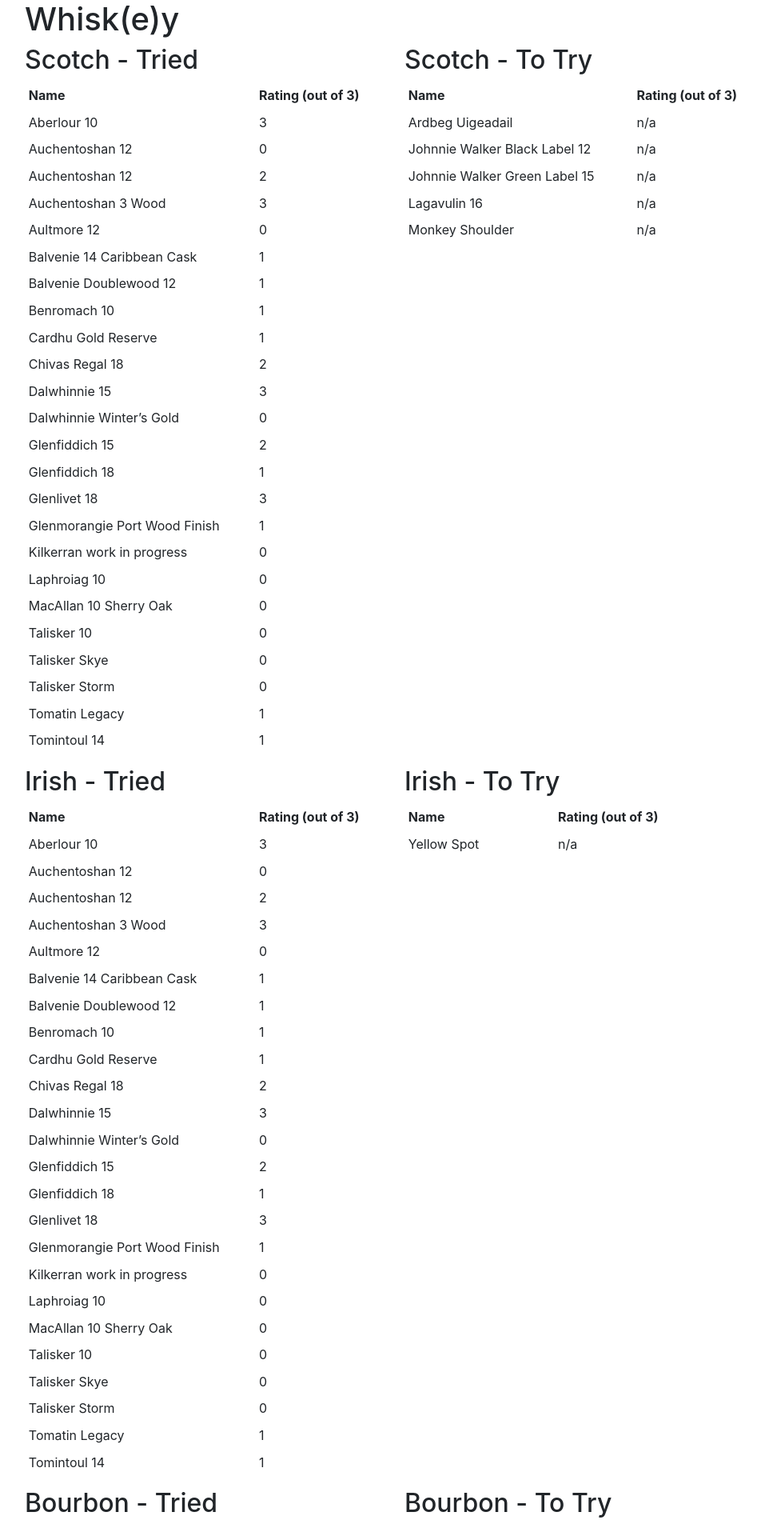
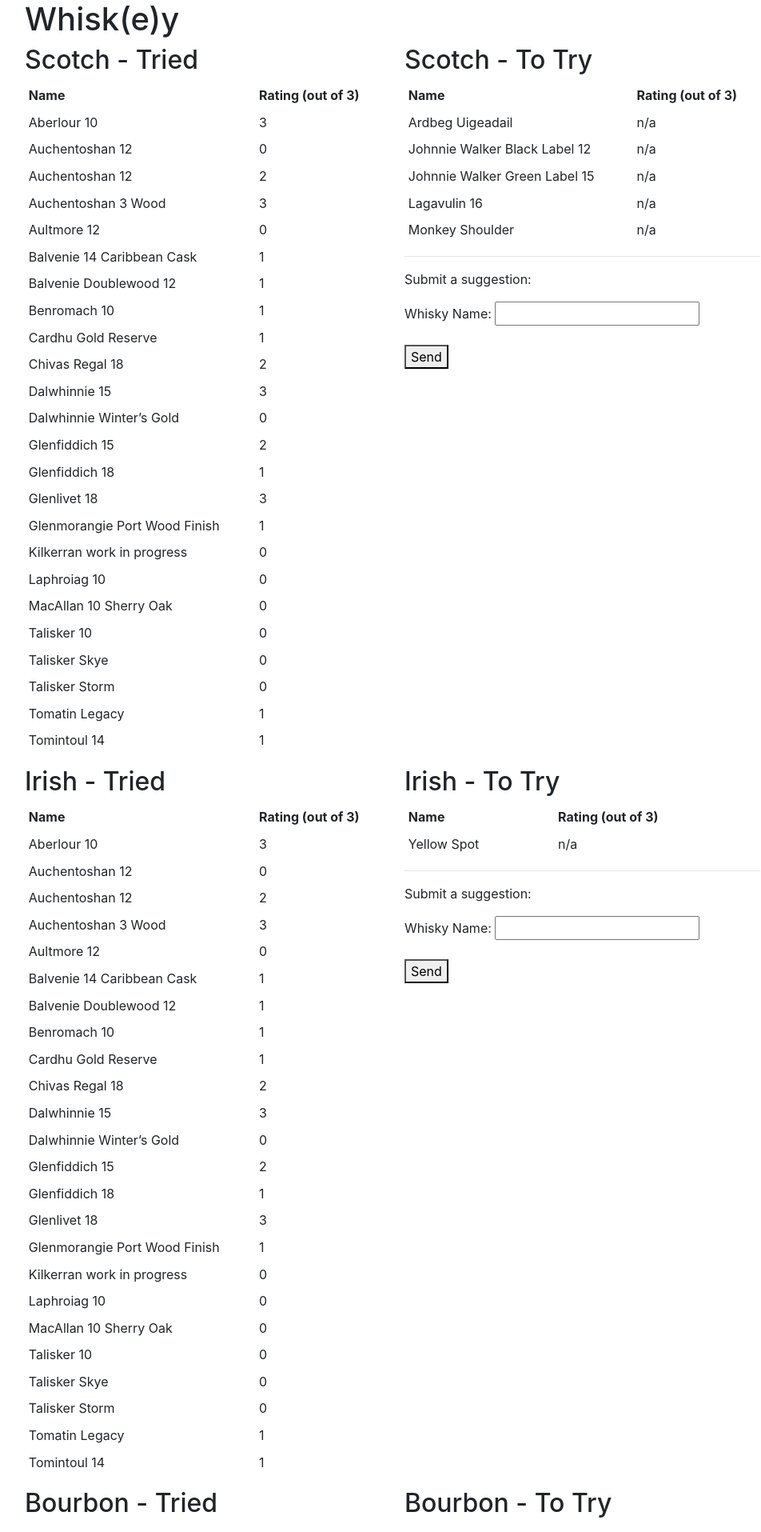
Before and after one commit to grega/whisky, a Jekyll site: the page built from index.html, in a window 1280 px wide. Shown: the top 1915 px of the page at 80% size, without its empty margins (54-1006 px from the left). Built offline with Jekyll 4.4.1, drawn with Linux system fonts in a browser that asks for light colours; some of the changed text lies outside the part shown.

Commit message:
Add Netlify Forms support for whisky suggestions

```diff
--- /dev/null
+++ b/_includes/whisky_suggestion.html
@@ -0,0 +1,7 @@
+<hr>
+<p>Submit a suggestion:</p>
+<form name="{{ include.form_name }}" method="POST" netlify-honeypot="bot-field-8a7d9e" netlify>
+  <p><label>Whisky Name: <input type="text" name="whisky_name"></label></p>
+  <p class="hidden"><label>Don’t fill this out if you're human: <input name="bot-field-8a7d9e"></label></p>
+  <p><button type="submit">Send</button></p>
+</form>
--- a/assets/css/style.scss
+++ b/assets/css/style.scss
@@ -4,3 +4,7 @@
 tbody tr th {
     font-weight: normal;
 }
+
+.hidden {
+    display: none;
+}
--- a/index.html
+++ b/index.html
@@ -17,6 +17,7 @@
                 <h2>Scotch - To Try</h2>
                 {% assign scotch_to_try_sorted = (site.data.scotch.to_try | sort: 'name') %}
                 {% include whiskys.html whiskys=scotch_to_try_sorted %}
+                {% include whisky_suggestion.html form_name="suggestion_scotch" %}
             </div>
         </div>
 
@@ -31,6 +32,7 @@
                 <h2>Irish - To Try</h2>
                 {% assign irish_to_try_sorted = (site.data.irish.to_try | sort: 'name') %}
                 {% include whiskys.html whiskys=irish_to_try_sorted %}
+                {% include whisky_suggestion.html form_name="suggestion_irish" %}
             </div>
         </div>
 
@@ -45,6 +47,7 @@
                 <h2>Bourbon - To Try</h2>
                 {% assign bourbon_to_try_sorted = (site.data.bourbon.to_try | sort: 'name') %}
                 {% include whiskys.html whiskys=bourbon_to_try_sorted %}
+                {% include whisky_suggestion.html form_name="suggestion_bourbon" %}
             </div>
         </div>
 
@@ -59,6 +62,7 @@
                 <h2>Japanese - To Try</h2>
                 {% assign japanese_to_try_sorted = (site.data.japanese.to_try | sort: 'name') %}
                 {% include whiskys.html whiskys=japanese_to_try_sorted %}
+                {% include whisky_suggestion.html form_name="suggestion_japanese" %}
             </div>
         </div>
 
@@ -67,6 +71,7 @@
                 <h2>English - To Try</h2>
                 {% assign english_to_try_sorted = (site.data.english.to_try | sort: 'name') %}
                 {% include whiskys.html whiskys=english_to_try_sorted %}
+                {% include whisky_suggestion.html form_name="suggestion_english" %}
             </div>
         </div>
 
@@ -75,6 +80,7 @@
                 <h2>Welsh - To Try</h2>
                 {% assign welsh_to_try_sorted = (site.data.welsh.to_try | sort: 'name') %}
                 {% include whiskys.html whiskys=welsh_to_try_sorted %}
+                {% include whisky_suggestion.html form_name="suggestion_welsh" %}
             </div>
         </div>
     </div>
```
Also changed, not shown: 3 other files.
